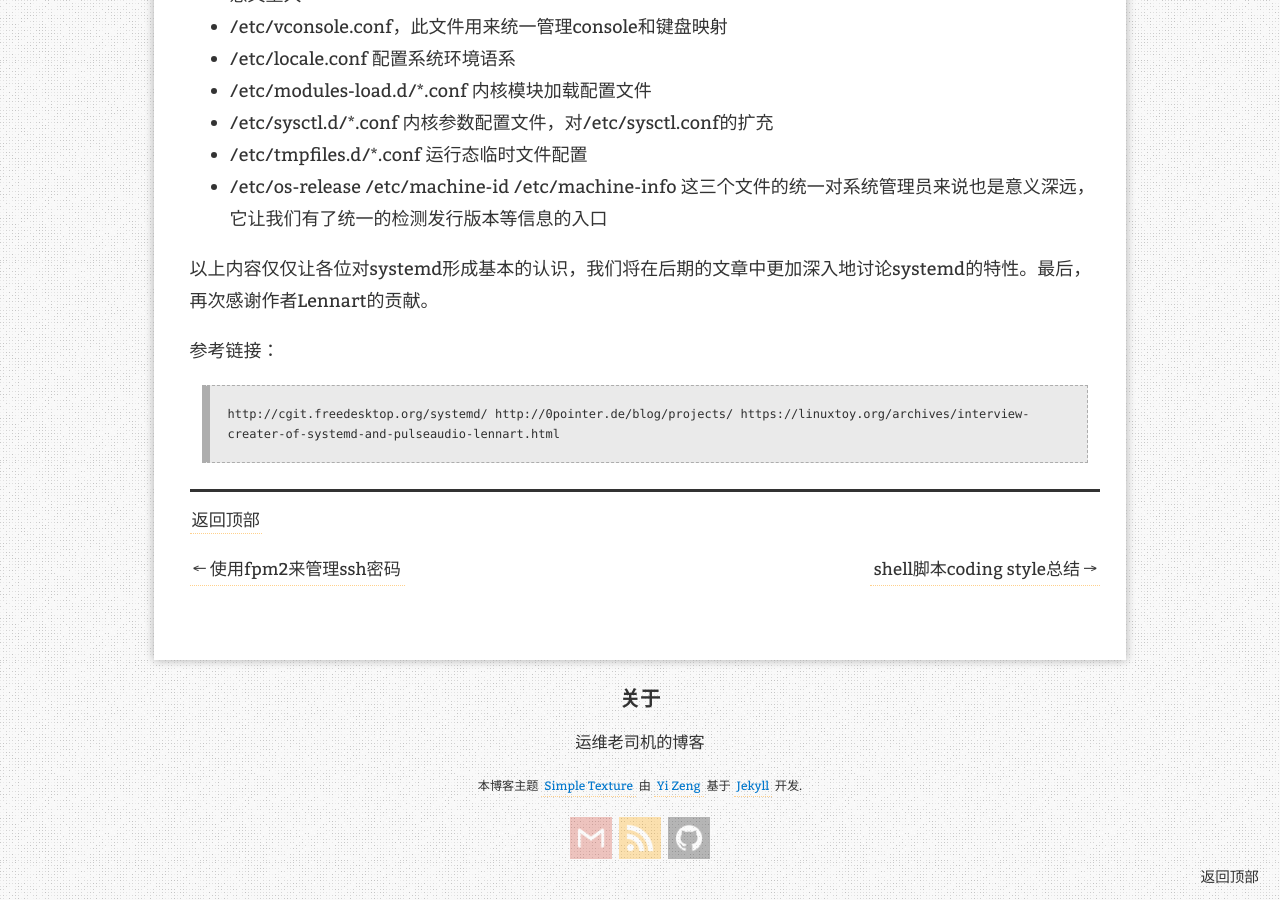
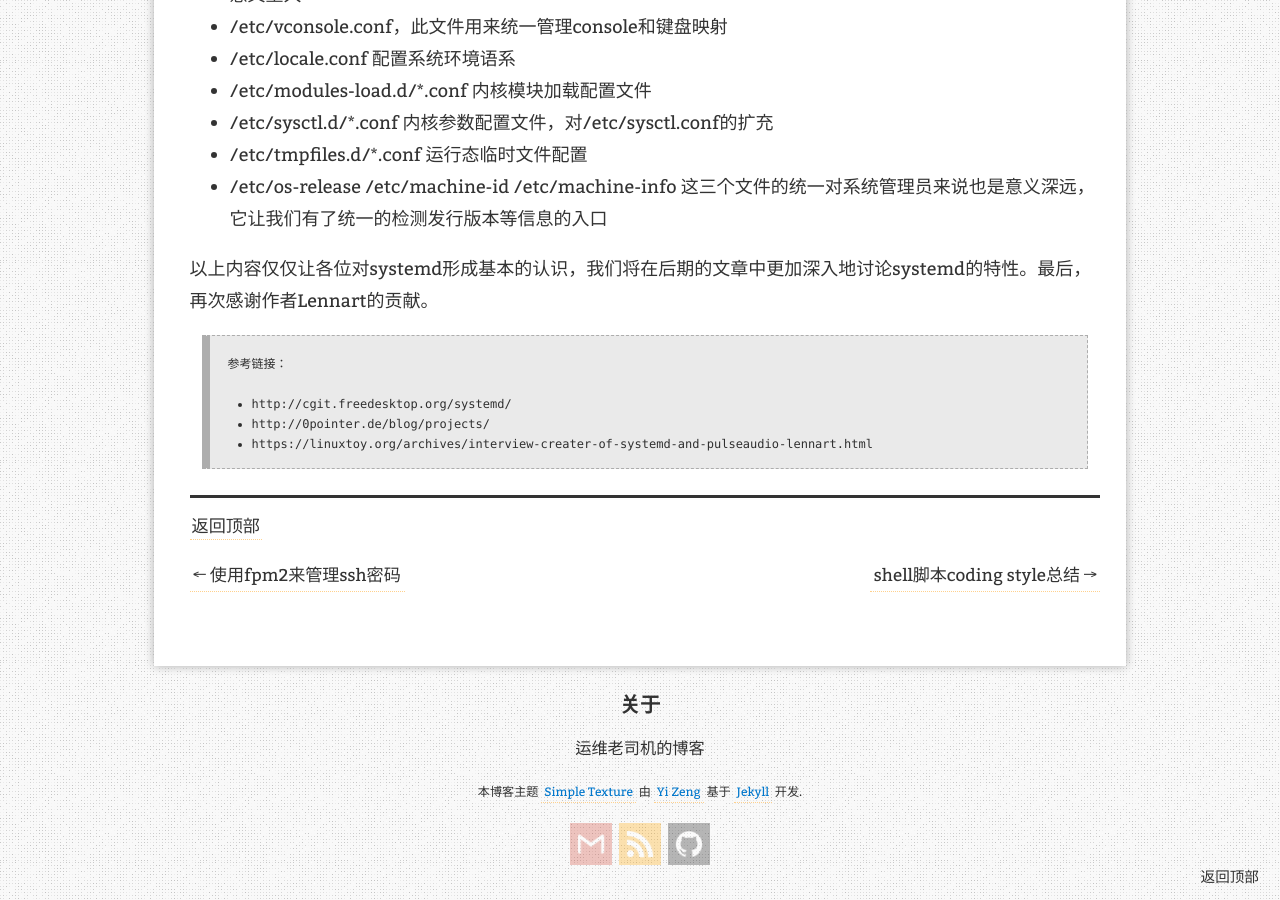
Before and after one commit to itxx00/itxx00.github.io, a Jekyll site: the page built from _posts/2014-04-08-systemd-basic-usage.md, in a window 1280 px wide and 900 px high, scrolled down 6538 px. Built offline with Jekyll 4.4.1, drawn with Linux system fonts in a browser that asks for light colours; nearby versions of some CDN libraries; comment, search, counter and statistics services are not loaded.

```diff
--- a/_posts/2014-04-08-systemd-basic-usage.md
+++ b/_posts/2014-04-08-systemd-basic-usage.md
@@ -201,7 +201,7 @@ systemd考虑到各种发行版本的用户使用习惯，尽量提供更为通
 
 以上内容仅仅让各位对systemd形成基本的认识，我们将在后期的文章中更加深入地讨论systemd的特性。最后，再次感谢作者Lennart的贡献。
 
-参考链接：
-> http://cgit.freedesktop.org/systemd/
-> http://0pointer.de/blog/projects/
-> https://linuxtoy.org/archives/interview-creater-of-systemd-and-pulseaudio-lennart.html
+> 参考链接：
+> * http://cgit.freedesktop.org/systemd/
+> * http://0pointer.de/blog/projects/
+> * https://linuxtoy.org/archives/interview-creater-of-systemd-and-pulseaudio-lennart.html
```
